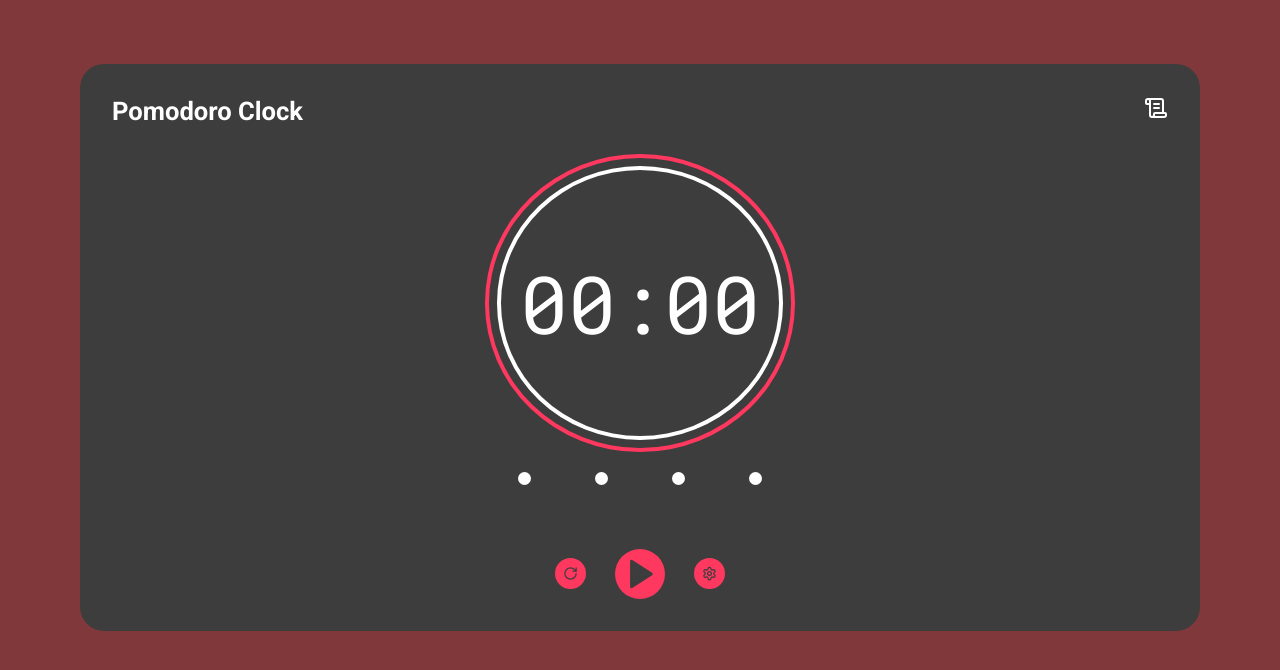
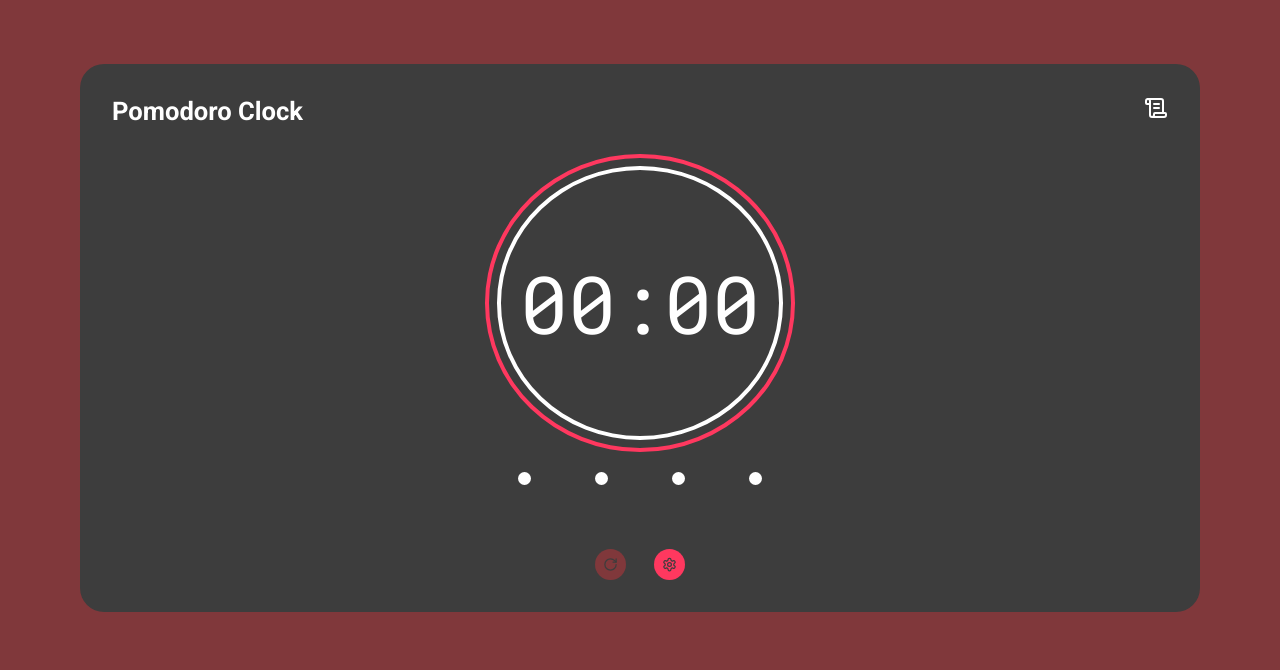
Before and after one commit to jonathan-castro-dev/pomodoro-clock, a React (Vite) app: page / in a window 1280 px wide. Shown: the top 670 px of the page. Built offline with nearby package versions, Linux system fonts and the light colour scheme.

Commit message:
feat: create start pomodoro cycle

```diff
--- a/src/hooks/use-cycles.tsx
+++ b/src/hooks/use-cycles.tsx
@@ -1,19 +1,24 @@
 import { ReactNode, createContext, useContext, useState } from 'react'
 
 interface Cycle {
-  id: number
+  id: string
   name: string
   workTime: number
   shortBreakTime: number
   longBreakTime: number
   createdAt: Date
+  interruptDate?: Date
+  finishedDate?: Date
 }
 
 type CycleInput = Omit<Cycle, 'id' | 'name' | 'createdAt'>
 
 interface CyclesContextData {
   cycles: Cycle[]
+  activeCycleId: string | null
   createNewCycle(cycleInput: CycleInput): void
+  stopCycle(): void
+  finishedCycle(): void
 }
 
 const CyclesContext = createContext<CyclesContextData>({} as CyclesContextData)
@@ -24,9 +29,10 @@ interface CyclesProviderProps {
 
 export function CyclesProvider({ children }: CyclesProviderProps) {
   const [cycles, setCycles] = useState<Cycle[]>([])
+  const [activeCycleId, setActiveCycleId] = useState<string | null>(null)
 
   function createNewCycle(cycleInput: CycleInput) {
-    const id = new Date().getTime()
+    const id = String(new Date().getTime())
     const createdAt = new Date()
 
     const newCycle: Cycle = {
@@ -39,11 +45,37 @@ export function CyclesProvider({ children }: CyclesProviderProps) {
     }
 
     setCycles((state) => [...state, newCycle])
-    console.log(cycles)
+    setActiveCycleId(id)
+  }
+
+  function stopCycle() {
+    setActiveCycleId(null)
+  }
+
+  function finishedCycle() {
+    setCycles((state) =>
+      state.map((cycle) => {
+        if (cycle.id === activeCycleId) {
+          return { ...cycle, finishedDate: new Date() }
+        } else {
+          return cycle
+        }
+      }),
+    )
+
+    setActiveCycleId(null)
   }
 
   return (
-    <CyclesContext.Provider value={{ cycles, createNewCycle }}>
+    <CyclesContext.Provider
+      value={{
+        cycles,
+        activeCycleId,
+        createNewCycle,
+        stopCycle,
+        finishedCycle,
+      }}
+    >
       {children}
     </CyclesContext.Provider>
   )
--- a/src/pages/Home/index.tsx
+++ b/src/pages/Home/index.tsx
@@ -1,4 +1,8 @@
-import { Play, RotateCw, ScrollText, Settings } from 'lucide-react'
+import { useEffect, useState } from 'react'
+import { Link } from 'react-router-dom'
+import { useCycles } from '../../hooks/use-cycles'
+import { differenceInSeconds } from 'date-fns'
+import { RotateCw, ScrollText, Settings } from 'lucide-react'
 import {
   ClockContainer,
   HeaderContainer,
@@ -6,24 +10,76 @@ import {
   PomodoroStepContainer,
   ToolsContainer,
 } from './styles'
-import { Link } from 'react-router-dom'
 
 export function Home() {
+  const { cycles, activeCycleId, stopCycle, finishedCycle } = useCycles()
+  const [secondsAmountPassed, setSecondsAmountPassed] = useState(0)
+
+  const activeCycle = cycles.find((cycle) => cycle.id === activeCycleId)
+
+  const totalSeconds = activeCycle ? activeCycle?.workTime * 60 : 0
+
+  const currentSeconds = activeCycle ? totalSeconds - secondsAmountPassed : 0
+
+  const minutesAmount = Math.floor(currentSeconds / 60)
+  const secondsAmount = currentSeconds % 60
+
+  const minutes = String(minutesAmount).padStart(2, '0')
+  const seconds = String(secondsAmount).padStart(2, '0')
+
+  useEffect(() => {
+    if (activeCycle) {
+      document.title = `${minutes}: ${seconds}`
+    } else {
+      document.title = 'Pomodoro Clock'
+    }
+  }, [minutes, seconds, activeCycle])
+
+  useEffect(() => {
+    let interval: number
+
+    if (activeCycle) {
+      interval = setInterval(() => {
+        const differenceSeconds = differenceInSeconds(
+          new Date(),
+          activeCycle.createdAt,
+        )
+
+        if (differenceSeconds >= totalSeconds) {
+          finishedCycle()
+          setSecondsAmountPassed(0)
+          clearInterval(interval)
+        } else {
+          setSecondsAmountPassed(differenceSeconds)
+        }
+      }, 1000)
+    }
+
+    return () => {
+      clearInterval(interval)
+    }
+  }, [activeCycle, totalSeconds, finishedCycle])
+
+  function handleStopCycle() {
+    setSecondsAmountPassed(0)
+    stopCycle()
+  }
+
   return (
     <>
       <HeaderContainer>
         <h1>Pomodoro Clock</h1>
-        <Link to="/history">
+        <Link title="Lista de ciclos" to="/history">
           <ScrollText />
         </Link>
       </HeaderContainer>
       <MainContainer>
         <ClockContainer>
-          <span>0</span>
-          <span>0</span>
+          <span>{minutes[0]}</span>
+          <span>{minutes[1]}</span>
           <span>:</span>
-          <span>0</span>
-          <span>0</span>
+          <span>{seconds[0]}</span>
+          <span>{seconds[1]}</span>
         </ClockContainer>
         <PomodoroStepContainer>
           <div />
@@ -32,13 +88,19 @@ export function Home() {
           <div />
         </PomodoroStepContainer>
         <ToolsContainer>
-          <button type="button">
+          <button
+            type="button"
+            title="Parar"
+            disabled={!activeCycle}
+            onClick={handleStopCycle}
+          >
             <RotateCw size={15} />
           </button>
-          <button type="button">
-            <Play size={34} />
-          </button>
-          <Link to="/settings">
+          <Link
+            title="Configurações"
+            to={activeCycle ? '' : '/settings'}
+            className={activeCycle ? 'isDisabled' : ''}
+          >
             <Settings size={15} />
           </Link>
         </ToolsContainer>
--- a/src/pages/Home/styles.ts
+++ b/src/pages/Home/styles.ts
@@ -106,6 +106,11 @@ export const ToolsContainer = styled.div`
         `
       }}
     }
+
+    &:disabled {
+      background-color: ${(props) => props.theme['red-800']};
+      cursor: not-allowed;
+    }
   }
 
   a {
@@ -128,5 +133,10 @@ export const ToolsContainer = styled.div`
         `
       }}
     }
+
+    &.isDisabled {
+      background-color: ${(props) => props.theme['red-800']};
+      cursor: not-allowed;
+    }
   }
 `
--- a/src/pages/Settings/index.tsx
+++ b/src/pages/Settings/index.tsx
@@ -45,9 +45,9 @@ export function Settings() {
           className="SliderRoot"
           value={workTime}
           onValueChange={(value) => setWorkTime(value)}
-          min={10}
+          min={1}
           max={60}
-          step={5}
+          step={1}
         >
           <Slider.Track className="SliderTrack">
             <Slider.Range className="SliderRange" />
```
